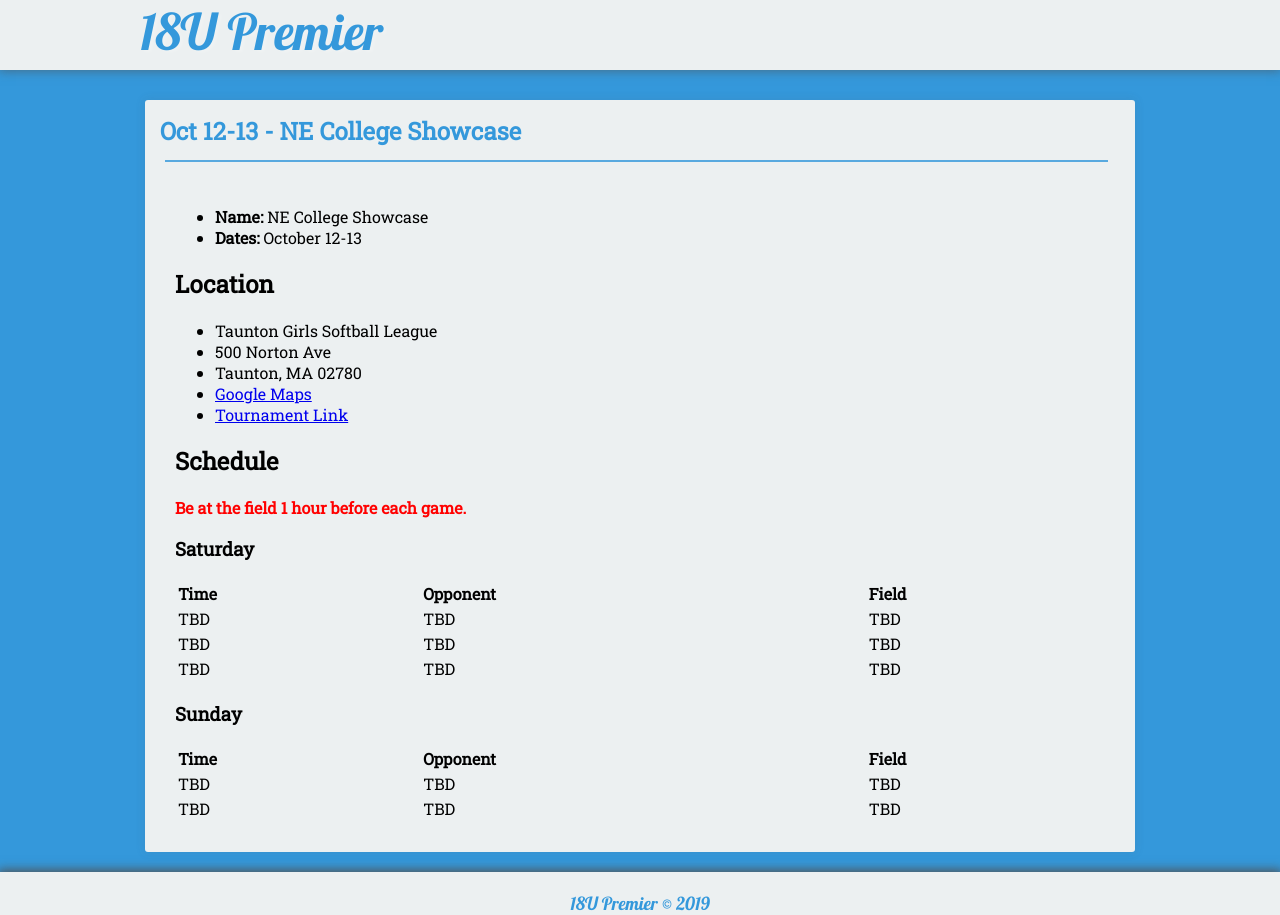
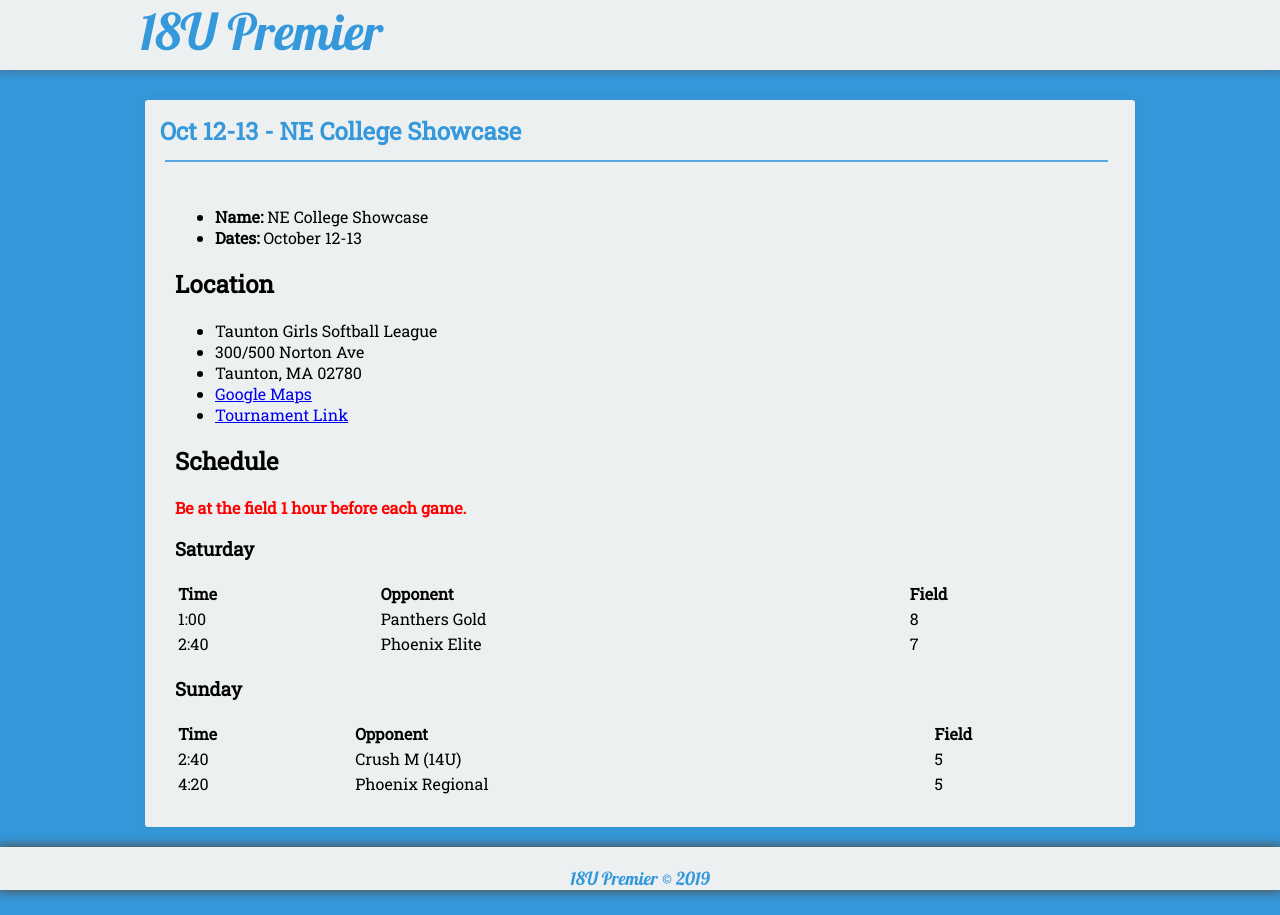
Before and after one commit to seanmerrow/ecf, a Jekyll site: the page built from _posts/2019-08-05-Jun-8-All.md, in a window 1280 px wide. Built offline with Jekyll 4.4.1, drawn with Linux system fonts in a browser that asks for light colours; nearby versions of some CDN libraries.

Commit message:
Update 2019-08-05-Jun-8-All.md

```diff
--- a/_posts/2019-08-05-Jun-8-All.md
+++ b/_posts/2019-08-05-Jun-8-All.md
@@ -13,7 +13,7 @@ category:
 
 ## Location
 * Taunton Girls Softball League
-* 500 Norton Ave
+* 300/500 Norton Ave
 * Taunton, MA 02780
 * [Google Maps](https://goo.gl/maps/hwF6hYwtfknJquRS7)
 * [Tournament Link](http://www.asanewengland.com/TournamentDetails.aspx?TournamentKey=10492)
@@ -25,13 +25,12 @@ category:
 
 | Time | Opponent | Field |
 |:---      |:---   |:---  |
-| TBD      | TBD   |TBD   |
-| TBD      | TBD   |TBD   |
-| TBD      | TBD   |TBD   |
+| 1:00      | Panthers Gold   |8   |
+| 2:40      | Phoenix Elite   |7   |
 
 ### Sunday
 
 | Time | Opponent | Field |
 |:---      |:---   |:---  |
-| TBD      | TBD   |TBD   |
-| TBD      | TBD   |TBD   |
+| 2:40      | Crush M (14U)   |5   |
+| 4:20      | Phoenix Regional   |5   |
```
